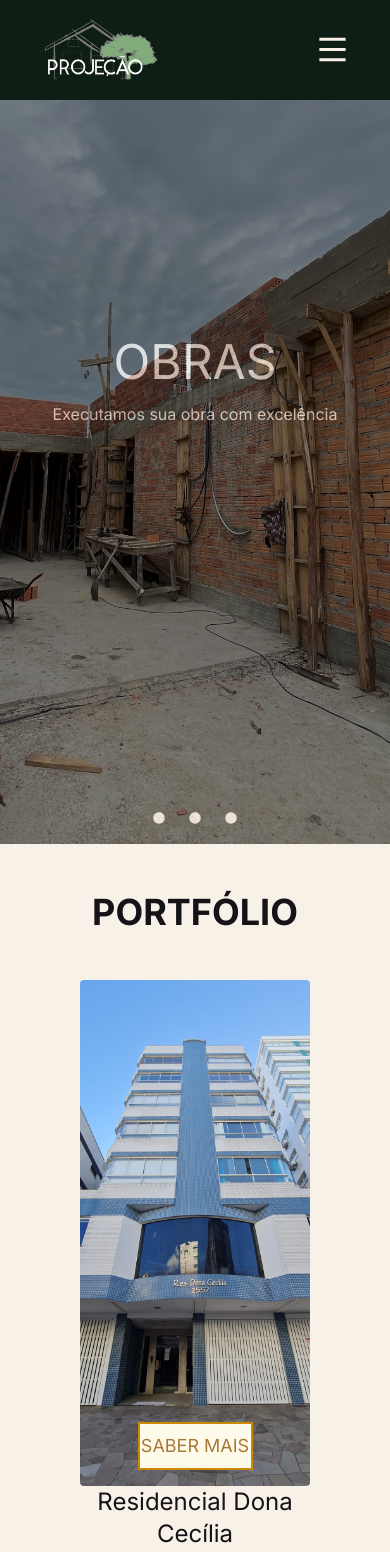
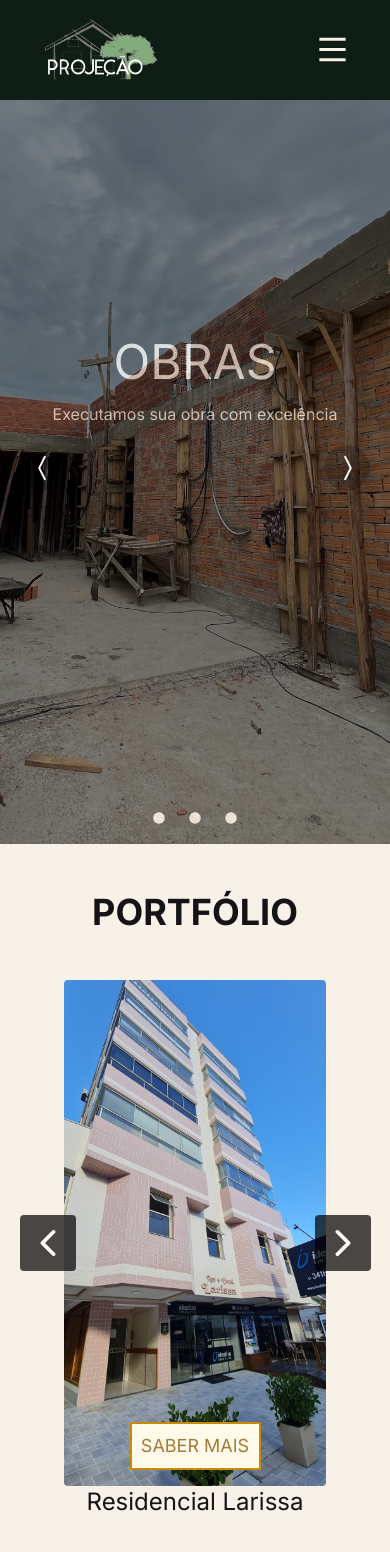
Before and after one commit to Leort-z/projecaors, a Next.js app: page / in a window 390 px wide. Shown: the top 1552 px of the page. Built offline with nearby package versions, Linux system fonts and the light colour scheme.

Commit message:
Responsividade Portfolio

```diff
--- a/app/components/PortfolioSection.tsx
+++ b/app/components/PortfolioSection.tsx
@@ -1,16 +1,35 @@
 import PortfolioItem from './../components/PortfolioItem'
 import portfolioData from '../../public/json-data/portfolio-data.json'
-import { IoIosArrowForward, IoIosArrowBack} from "react-icons/io";
+import { IoIosArrowForward, IoIosArrowBack } from "react-icons/io";
+import { useState } from 'react';
 
 export default function Navbar() {
 
+    const [currentIndex, setCurrentIndex] = useState(1);
+
+    const prevSlide = () => {
+        const isFirstSlide = currentIndex === 0;
+        const newIndex = isFirstSlide ? portfolioData.length - 1 : currentIndex - 1
+        setCurrentIndex(newIndex);
+    }
+
+    const nextSlide = () => {
+        const isFirstSlide = currentIndex === 4;
+        const newIndex = isFirstSlide ? 0 : currentIndex + 1
+        setCurrentIndex(newIndex);
+    }
+
     return (
         <>
-            <div className="lg:hidden w-full h-full">
-                <div className='flex flex-row w-full justify-between mt-12'>
-                    {portfolioData.slice(0, 1).map(({ name, mainPhoto, id }) => <PortfolioItem name={name} imagePath={mainPhoto} id={id} key={id} />)}
+            <div className="lg:hidden w-full h-full flex justify-center items-center">
+                <div className='text-white bg-black opacity-70 p-2 rounded absolute left-[5%]'>
+                    <IoIosArrowBack onClick={prevSlide} size={40} /></div>
+                <div className='flex flex-row w-full justify-between mt-12 duration-300'>
+                    {portfolioData.slice(currentIndex, currentIndex+1).map(({ name, mainPhoto, id }) => <PortfolioItem name={name} imagePath={mainPhoto} id={id} key={id} />)}
+                </div>
 
-                </div>
+                <div className='text-white bg-black opacity-70 p-2 rounded absolute right-[5%]'>
+                    <IoIosArrowForward onClick={nextSlide} size={40} /></div>
             </div>
 
             <div className="hidden lg:block w-full h-full">
--- a/app/page.tsx
+++ b/app/page.tsx
@@ -76,13 +76,13 @@ export default function Home() {
             </div>
           </div>
         </div>
-        <div className='hidden group-hover:block absolute top-[50%] -translate-x-0 translate-y-[50%] left-5 text-2xl rounded-full p-2 bg-black/20 text-white cursor-pointer'>
+        <div className='lg:hidden group-hover:block absolute top-[50%] -translate-x-0 translate-y-[50%] left-5 text-2xl rounded-full p-2 bg-black/20 text-white cursor-pointer'>
           <BsChevronCompactLeft onClick={prevSlide} size={30} /></div>
-        <div className='hidden group-hover:block absolute top-[50%] -translate-x-0 translate-y-[50%] right-5 text-2xl rounded-full p-2 bg-black/20 text-white cursor-pointer'>
+        <div className='lg:hidden group-hover:block absolute top-[50%] -translate-x-0 translate-y-[50%] right-5 text-2xl rounded-full p-2 bg-black/20 text-white cursor-pointer'>
           <BsChevronCompactRight onClick={nextSlide} size={30} /></div>
 
       </div>
-      <section className='h-[calc(100%-96px)] text-center text-4xl lg:px-36 px-20 py-12 flex flex-col items-center' id='portfolio'>
+      <section className='h-[calc(100%-96px)] text-center text-4xl lg:px-36 px-16 py-12 flex flex-col items-center' id='portfolio'>
         <h1 className="font-bold" >PORTFÓLIO</h1>
         <PortfolioSection/>
         <Link className="h-12 lg:w-1/4  w-3/4 text-lg border-2 border-yellow-600 hover:bg-amber-50 flex items-center justify-center"
```
